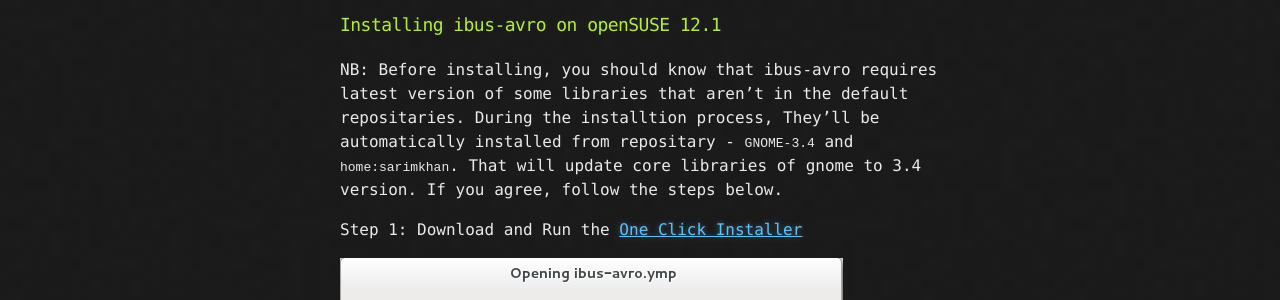
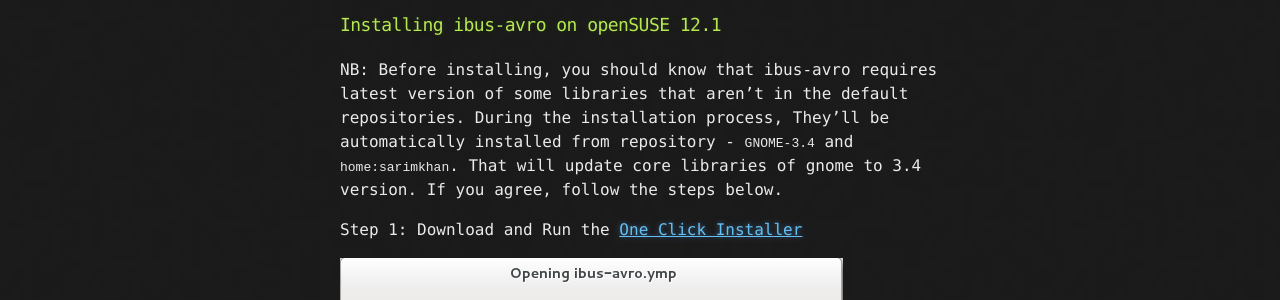
Before and after one commit to sarim/ibus-avro, a Jekyll site: the page built from opensuse_12.1.md, in a window 1280 px wide and 900 px high. Shown: the part 222-522 px from the top of the window. Built offline with Jekyll 4.4.1, drawn with Linux system fonts in a browser that asks for light colours; some of the changed text lies outside the part shown.

Commit message:
Fix spelling

```diff
--- a/opensuse_12.1.md
+++ b/opensuse_12.1.md
@@ -6,8 +6,8 @@
 
 ###Installing ibus-avro on openSUSE 12.1
 
-NB: Before installing, you should know that ibus-avro requires latest version of some libraries that aren't in the default repositaries.
-During the installtion process, They'll be automatically installed from repositary - `GNOME-3.4` and `home:sarimkhan`. That will update core libraries of gnome to 3.4 version. If you agree, follow the steps below.
+NB: Before installing, you should know that ibus-avro requires latest version of some libraries that aren't in the default repositories.
+During the installation process, They'll be automatically installed from repository - `GNOME-3.4` and `home:sarimkhan`. That will update core libraries of gnome to 3.4 version. If you agree, follow the steps below.
 
 Step 1: Download and Run the [One Click Installer](http://linux.omicronlab.com/ibus-avro.ymp)
 
@@ -35,12 +35,12 @@
 
 
 
-Step 6: Installation process will begin, required repositaries will be fetched. Stay still
+Step 6: Installation process will begin, required repositories will be fetched. Stay still
 ![opensuse](/images/opensuse12.1/suse6.png "opensuse")
 
 
 
-Step 7: It'll ask to trust the keys, Drag the bottom-right corner of the dialog to strech it and press _Trust_
+Step 7: It'll ask to trust the keys, Drag the bottom-right corner of the dialog to stretch it and press _Trust_
 ![opensuse](/images/opensuse12.1/suse7.png "opensuse")
 
 
```
Also changed, not shown: other parts of opensuse_12.1.md (+1 -1 lines).
